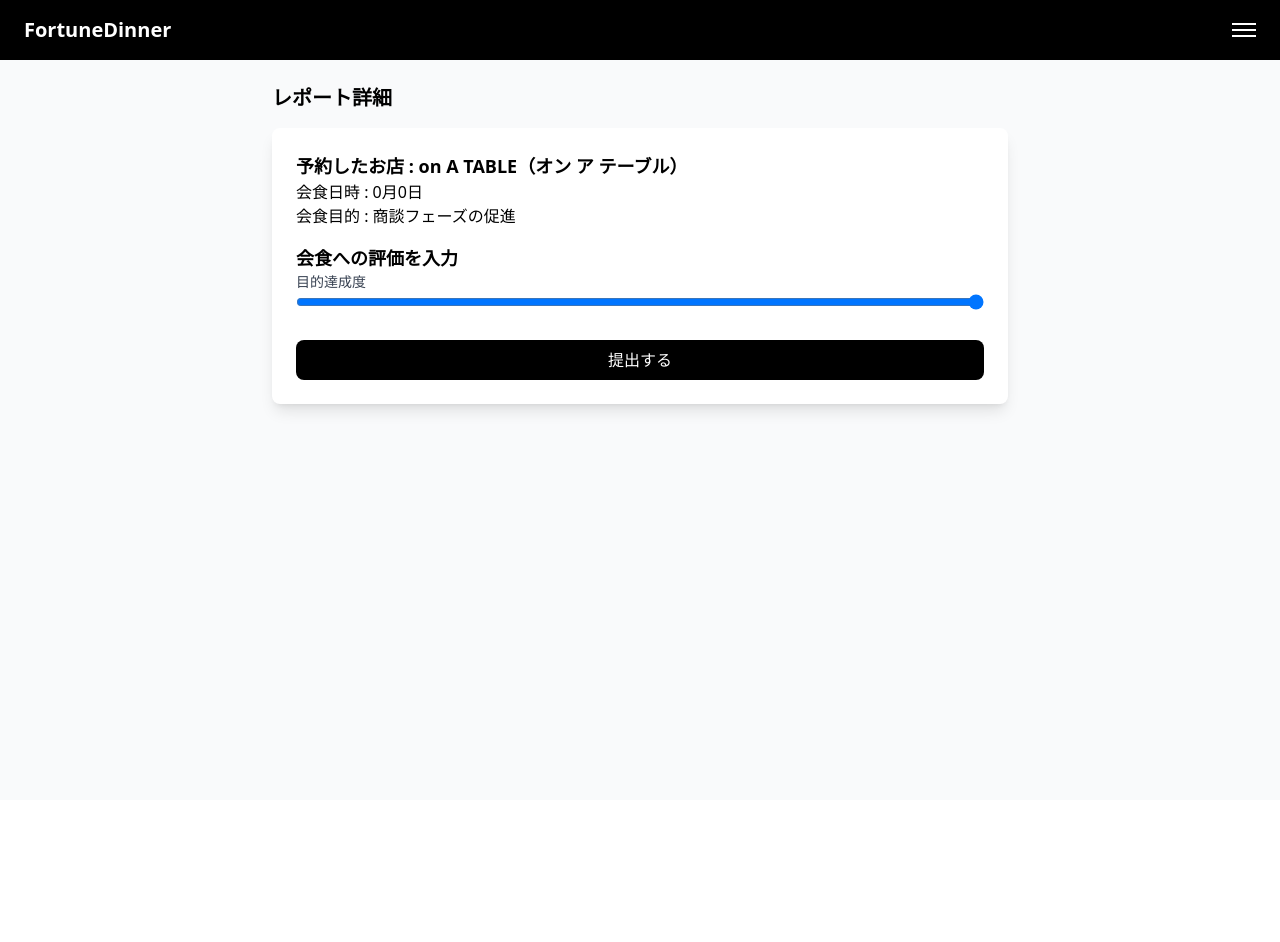
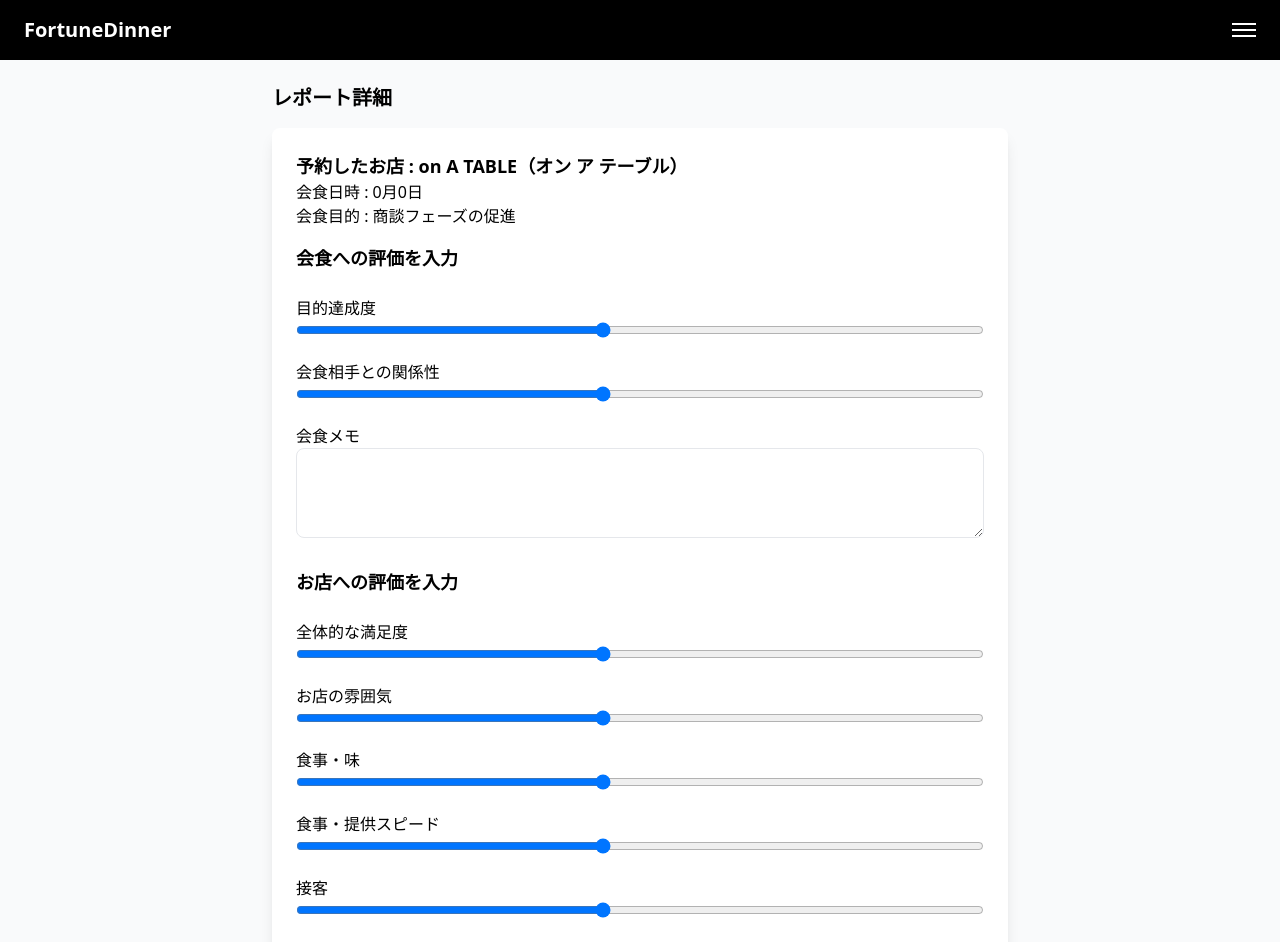
Before and after one commit to teishito/Deploy_Azure_front, a Next.js app: page /menus/report-details in a window 1280 px wide. Shown: the top 942 px of the page. Before the commit the page ends 800 px from the top, so only its background shows below. Built offline with nearby package versions, Linux system fonts and the light colour scheme.

Commit message:
Update report-details.js

```diff
--- a/pages/menus/report-details.js
+++ b/pages/menus/report-details.js
@@ -5,11 +5,27 @@ import { useRouter } from "next/router";
 export default function ReportDetails() {
     const [isPopupOpen, setPopupOpen] = useState(false); // ポップアップ状態管理
     const [isMounted, setIsMounted] = useState(false); // クライアントでのマウント確認
+    const [reportData, setReportData] = useState({
+        purposeAchievement: 5,
+        relationshipWithPartner: 5,
+        dinnerMemo: "",
+        overallSatisfaction: 5,
+        atmosphere: 5,
+        taste: 5,
+        speed: 5,
+        hospitality: 5,
+        storeReview: "",
+    }); // フォームデータの状態管理
+
     const router = useRouter();
 
     useEffect(() => {
         setIsMounted(true); // クライアントサイドでのみ実行
     }, []);
+
+    const handleSliderChange = (key, value) => {
+        setReportData({ ...reportData, [key]: value });
+    };
 
     const handlePopupOpen = () => {
         setPopupOpen(true); // ポップアップを表示
@@ -17,7 +33,14 @@ export default function ReportDetails() {
 
     const handlePopupClose = () => {
         setPopupOpen(false); // ポップアップを閉じる
-        router.push("/report-result"); // 背景画面に遷移
+        router.push("/menus/report-result"); // 背景画面に遷移
+    };
+
+    const handleSubmit = (e) => {
+        e.preventDefault();
+        console.log("Submitted Data:", reportData);
+        handlePopupOpen();
+        // 必要に応じてサーバーへPOSTリクエストを送信する処理を追加
     };
 
     // サーバー側で何も描画しないようにする
@@ -34,22 +57,137 @@ export default function ReportDetails() {
                         <p>会食日時 : 0月0日</p>
                         <p>会食目的 : 商談フェーズの促進</p>
                     </div>
-                    <div className="mb-6">
-                        <h2 className="text-lg font-bold">会食への評価を入力</h2>
+                    <form onSubmit={handleSubmit} className="space-y-6">
+                        {/* 会食への評価 */}
+                        <h3 className="text-lg font-semibold">会食への評価を入力</h3>
+                        <div className="space-y-4">
                             <div>
-                            <label className="block text-sm font-medium text-gray-700">
-                                目的達成度
-                            </label>
-                            <input type="range" min="1" max="10" className="w-full" />
+                                <label>目的達成度</label>
+                                <input
+                                    type="range"
+                                    min="1"
+                                    max="10"
+                                    value={reportData.purposeAchievement}
+                                    onChange={(e) =>
+                                        handleSliderChange("purposeAchievement", e.target.value)
+                                    }
+                                    className="w-full"
+                                />
                             </div>
-                        {/* 他のスライダーや入力項目 */}
+                            <div>
+                                <label>会食相手との関係性</label>
+                                <input
+                                    type="range"
+                                    min="1"
+                                    max="10"
+                                    value={reportData.relationshipWithPartner}
+                                    onChange={(e) =>
+                                        handleSliderChange("relationshipWithPartner", e.target.value)
+                                    }
+                                    className="w-full"
+                                />
                             </div>
+                            <div>
+                                <label>会食メモ</label>
+                                <textarea
+                                    value={reportData.dinnerMemo}
+                                    onChange={(e) =>
+                                        handleSliderChange("dinnerMemo", e.target.value)
+                                    }
+                                    className="w-full border rounded-lg p-2"
+                                    rows="3"
+                                />
+                            </div>
+                        </div>
+
+                        {/* お店への評価 */}
+                        <h3 className="text-lg font-semibold">お店への評価を入力</h3>
+                        <div className="space-y-4">
+                            <div>
+                                <label>全体的な満足度</label>
+                                <input
+                                    type="range"
+                                    min="1"
+                                    max="10"
+                                    value={reportData.overallSatisfaction}
+                                    onChange={(e) =>
+                                        handleSliderChange("overallSatisfaction", e.target.value)
+                                    }
+                                    className="w-full"
+                                />
+                            </div>
+                            <div>
+                                <label>お店の雰囲気</label>
+                                <input
+                                    type="range"
+                                    min="1"
+                                    max="10"
+                                    value={reportData.atmosphere}
+                                    onChange={(e) =>
+                                        handleSliderChange("atmosphere", e.target.value)
+                                    }
+                                    className="w-full"
+                                />
+                            </div>
+                            <div>
+                                <label>食事・味</label>
+                                <input
+                                    type="range"
+                                    min="1"
+                                    max="10"
+                                    value={reportData.taste}
+                                    onChange={(e) =>
+                                        handleSliderChange("taste", e.target.value)
+                                    }
+                                    className="w-full"
+                                />
+                            </div>
+                            <div>
+                                <label>食事・提供スピード</label>
+                                <input
+                                    type="range"
+                                    min="1"
+                                    max="10"
+                                    value={reportData.speed}
+                                    onChange={(e) =>
+                                        handleSliderChange("speed", e.target.value)
+                                    }
+                                    className="w-full"
+                                />
+                            </div>
+                            <div>
+                                <label>接客</label>
+                                <input
+                                    type="range"
+                                    min="1"
+                                    max="10"
+                                    value={reportData.hospitality}
+                                    onChange={(e) =>
+                                        handleSliderChange("hospitality", e.target.value)
+                                    }
+                                    className="w-full"
+                                />
+                            </div>
+                            <div>
+                                <label>お店へのレビュー</label>
+                                <textarea
+                                    value={reportData.storeReview}
+                                    onChange={(e) =>
+                                        handleSliderChange("storeReview", e.target.value)
+                                    }
+                                    className="w-full border rounded-lg p-2"
+                                    rows="3"
+                                />
+                            </div>
+                        </div>
+
                         <button
+                            type="submit"
                             className="w-full bg-black text-white py-2 rounded-lg hover:bg-gray-800"
-                        onClick={handlePopupOpen} // 提出ボタンでポップアップ表示
                         >
                             提出する
                         </button>
+                    </form>
                 </div>
             </main>
 
```
Lines whose indentation alone changed are shown as unchanged.
